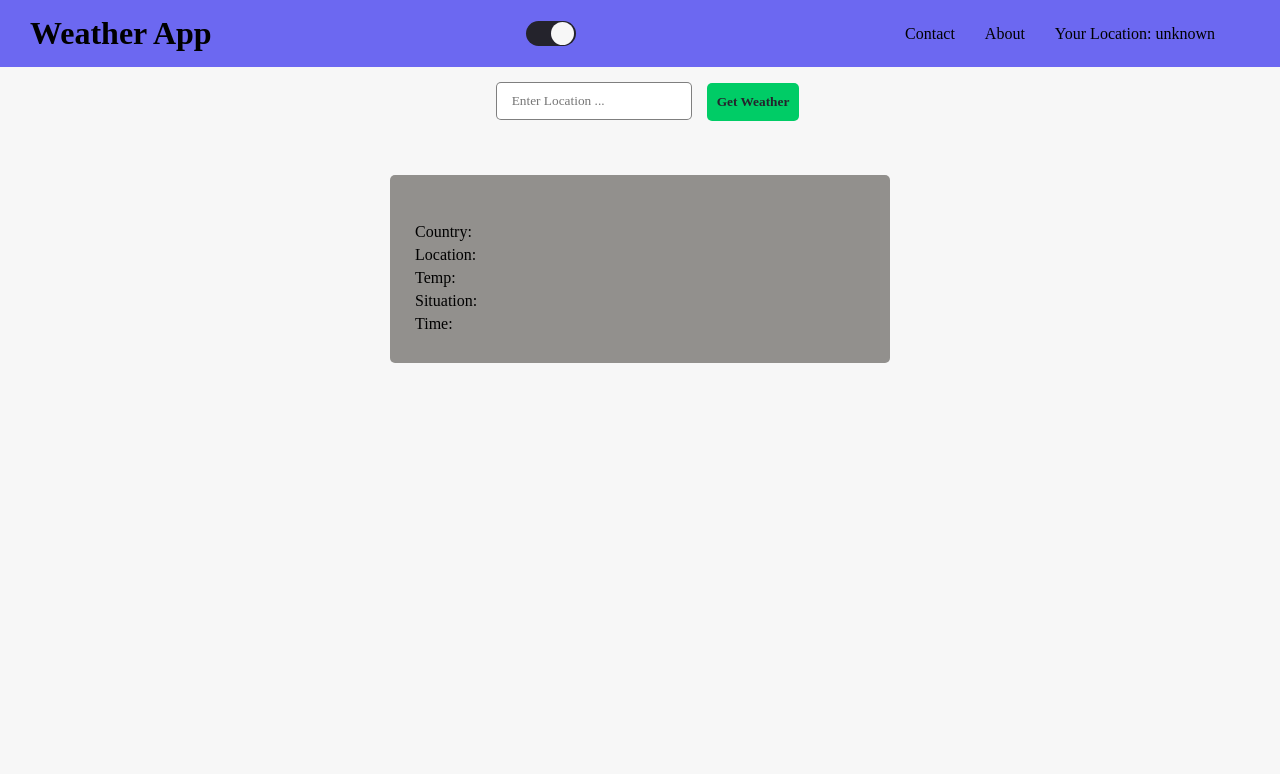
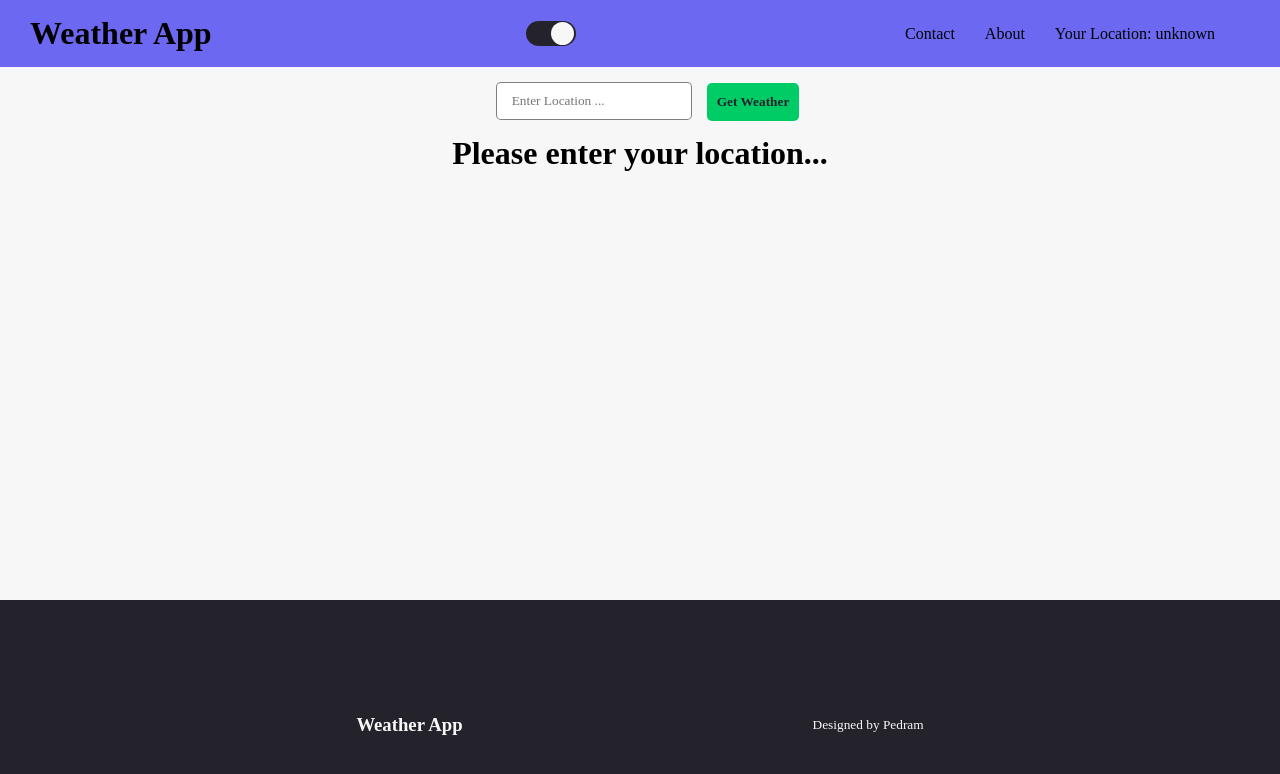
Before and after one commit to pedramro/Simple-weather-app, a React (Create React App) app: page / in a window 1280 px wide. Shown: the top 774 px of the page. Built offline with nearby package versions, Linux system fonts and the light colour scheme.

Commit message:
card, footer, api create and edited

```diff
--- a/src/App.js
+++ b/src/App.js
@@ -5,15 +5,19 @@ import { getWeather } from './components/service/Service'
 import Main from './components/pages/Main';
 import { BrowserRouter, Routes, Route } from 'react-router-dom';
 import { store } from './index'
+import { addData } from './components/actions/actions'
+import Footer from './components/footer/Footer';
 
 function App() {
 
-  const [state, setState] = useState({})
+  const [state, setState] = useState()
 
-  async function get(){
+
+  async function get(refresh){
     const { location } = store.getState()
     console.log(location);
     const response = await getWeather.getWeatherByLocation(location)
+    store.dispatch(addData(response.data))
     setState(response.data)
   }
 
@@ -22,9 +26,10 @@ function App() {
     <div className="App">
         <Navbar />
         <Routes>
-          <Route path='/' element={<Main getWeather={get} data={state} />} />
+          <Route path='/' element={<Main getWeather={get} />} />
         </Routes>
     </div>
+        <Footer />
     </BrowserRouter>
   );
 }
--- a/src/components/actions/actions.jsx
+++ b/src/components/actions/actions.jsx
@@ -1,4 +1,5 @@
 export const GET_LOCATION = 'GET_LOCATION';
+export const ADD_DATA = "ADD_DATA";
 
 export const getLocation = (location) => {
     return {
@@ -6,3 +7,10 @@ export const getLocation = (location) => {
         payload: location,
     }
 }
+
+export const addData = (data) => {
+    return {
+        type: ADD_DATA,
+        payload: data,
+    }
+}
--- a/src/components/card/Card.jsx
+++ b/src/components/card/Card.jsx
@@ -1,18 +1,31 @@
-import React from 'react';
+import React, { useEffect, useState } from 'react';
+import { store } from '../../index'
 
-function Card() {
+function Card({refresh}) {
+
+  const { data } = store.getState()
+
+  useEffect(() => {
+    console.log(data);
+  },[refresh])
+
+  if(!data){
+    return <h1>Please enter your location...</h1>
+  }
+
   return (
     <div className='main-card'>
         <div className='main-card-img'>
-            <img src="" alt="" />
+            <img src={data ? data.current.condition.icon : ''} alt="" />
         </div>
         <div className='main-list'>
             <ul className='main-list-wrapper'>
-                <li className='main-list-wrapper-item'>Country:</li>
-                <li className='main-list-wrapper-item'>Location:</li>
-                <li className='main-list-wrapper-item'>Temp:</li>
-                <li className='main-list-wrapper-item'>Situation:</li>
-                <li className='main-list-wrapper-item'>Time:</li>
+                <li className='main-list-wrapper-item'>Country: {data ? data.location.country : ''}</li>
+                <li className='main-list-wrapper-item'>Region: {data ? data.location.region : ''}</li>
+                <li className='main-list-wrapper-item'>Temp: {data ? data.current.temp_c : ''}C</li>
+                <li className='main-list-wrapper-item'>Situation: {data ? (data.current.is_day ? 'Day' : 'Night') : ''}</li>
+                <li className='main-list-wrapper-item'>Condition: {data ? data.current.condition.text : ''}</li>
+                <li className='main-list-wrapper-item'>Time: {data ? data.location.localtime : ''}</li>
             </ul>
         </div>
     </div>
--- /dev/null
+++ b/src/components/footer/Footer.jsx
@@ -0,0 +1,14 @@
+import React from 'react';
+
+function Footer() {
+  return (
+    <div className='footer'>
+        <div className='footer-container'>
+            <h3>Weather App</h3>
+            <small>Designed by Pedram</small>
+        </div>
+    </div>
+  );
+}
+
+export default Footer;
--- a/src/components/pages/Main.jsx
+++ b/src/components/pages/Main.jsx
@@ -4,6 +4,8 @@ import { store } from '../../index'
 import { getLocation } from '../actions/actions'
 
 function Main({getWeather, data}) {
+
+
 
     function submitHandler(e) {
         e.preventDefault();
@@ -25,7 +27,7 @@ function Main({getWeather, data}) {
                 <input className="main-form-input" id="input" type="text" placeholder="Enter Location ..." />
                 <button className="main-form-btn"><p>Get Weather</p></button>
             </form>
-            <Card  />
+            <Card refresh={submitHandler} />
         </div>
     )
 }
--- a/src/components/reducers/allReducers.jsx
+++ b/src/components/reducers/allReducers.jsx
@@ -1,6 +1,8 @@
 import { getLocation } from "./location";
+import { data } from "./data";
 import { combineReducers } from "redux";
 
 export const allReducers = combineReducers({
-    location: getLocation
+    location: getLocation,
+    data: data,
 })
--- /dev/null
+++ b/src/components/reducers/data.jsx
@@ -0,0 +1,10 @@
+import { ADD_DATA } from "../actions/actions"
+
+export const data = (state = '', action) => {
+    switch (action.type){
+        case ADD_DATA:
+            return action.payload;
+        default:
+            return state;
+    }
+}
--- a/src/components/reducers/location.jsx
+++ b/src/components/reducers/location.jsx
@@ -3,8 +3,8 @@ import { GET_LOCATION } from "../actions/actions"
 export const getLocation = (state = "", action) => {
     switch (action.type){
         case GET_LOCATION:
-            return action.payload
+            return action.payload;
         default:
-            return state
+            return state;
     }
 }
--- /dev/null
+++ b/src/components/styles/_footer.scss
@@ -0,0 +1,23 @@
+@import './colors';
+@import './functions';
+
+.footer{
+    width: 100%;
+    background-color: $black;
+    height: 250px;
+    display: flex;
+    justify-content: center;
+    align-items: center;
+    &-container{
+        display: flex;
+        justify-content: space-around;
+        align-items: center;
+        gap: 350px;
+        color: $light;
+        & h3:hover, & small:hover {
+            color: $yellow;
+            cursor: default;
+        }
+    }
+
+}
--- a/src/components/styles/_main.scss
+++ b/src/components/styles/_main.scss
@@ -53,7 +53,7 @@
     }
     &-card{
         background-color: rgb(146, 144, 141);
-        width: 450px;
+        width: 350px;
         margin-top: 40px;
         padding: 25px;
         border-radius: 5px;
@@ -62,7 +62,8 @@
             box-shadow: 0 0 10px rgba(0, 0, 0, 0.5);
         }
         &-img{
-            width: 100%;
+            margin: 0 auto;
+            width: 60%;
             & img{
                 width: 100%;
             }
--- a/src/components/styles/styles.css
+++ b/src/components/styles/styles.css
@@ -159,7 +159,7 @@
 
 .main-card {
   background-color: #92908d;
-  width: 450px;
+  width: 350px;
   margin-top: 40px;
   padding: 25px;
   border-radius: 5px;
@@ -173,7 +173,8 @@
 }
 
 .main-card-img {
-  width: 100%;
+  margin: 0 auto;
+  width: 60%;
 }
 
 .main-card-img img {
@@ -195,6 +196,39 @@
   color: #f5ef9f;
 }
 
+.footer {
+  width: 100%;
+  background-color: #24232c;
+  height: 250px;
+  display: -webkit-box;
+  display: -ms-flexbox;
+  display: flex;
+  -webkit-box-pack: center;
+      -ms-flex-pack: center;
+          justify-content: center;
+  -webkit-box-align: center;
+      -ms-flex-align: center;
+          align-items: center;
+}
+
+.footer-container {
+  display: -webkit-box;
+  display: -ms-flexbox;
+  display: flex;
+  -ms-flex-pack: distribute;
+      justify-content: space-around;
+  -webkit-box-align: center;
+      -ms-flex-align: center;
+          align-items: center;
+  gap: 350px;
+  color: #f7f7f7;
+}
+
+.footer-container h3:hover, .footer-container small:hover {
+  color: #f5ef9f;
+  cursor: default;
+}
+
 * {
   margin: 0;
   padding: 0;
@@ -203,7 +237,7 @@
 
 .App {
   width: 100%;
-  height: 100vh;
+  height: 75vh;
   background-color: #f7f7f7;
 }
 /*# sourceMappingURL=styles.css.map */
--- a/src/components/styles/styles.scss
+++ b/src/components/styles/styles.scss
@@ -1,5 +1,6 @@
 @import './navbar';
 @import './main';
+@import './footer';
 
 * {
     margin: 0;
@@ -8,6 +9,6 @@
 }
 .App{
     width: 100%;
-    height: 100vh;
+    height: 75vh;
     background-color: $light;
 }
```
Also changed, not shown: 1 other file (tests, documents, lock files or other folders).
